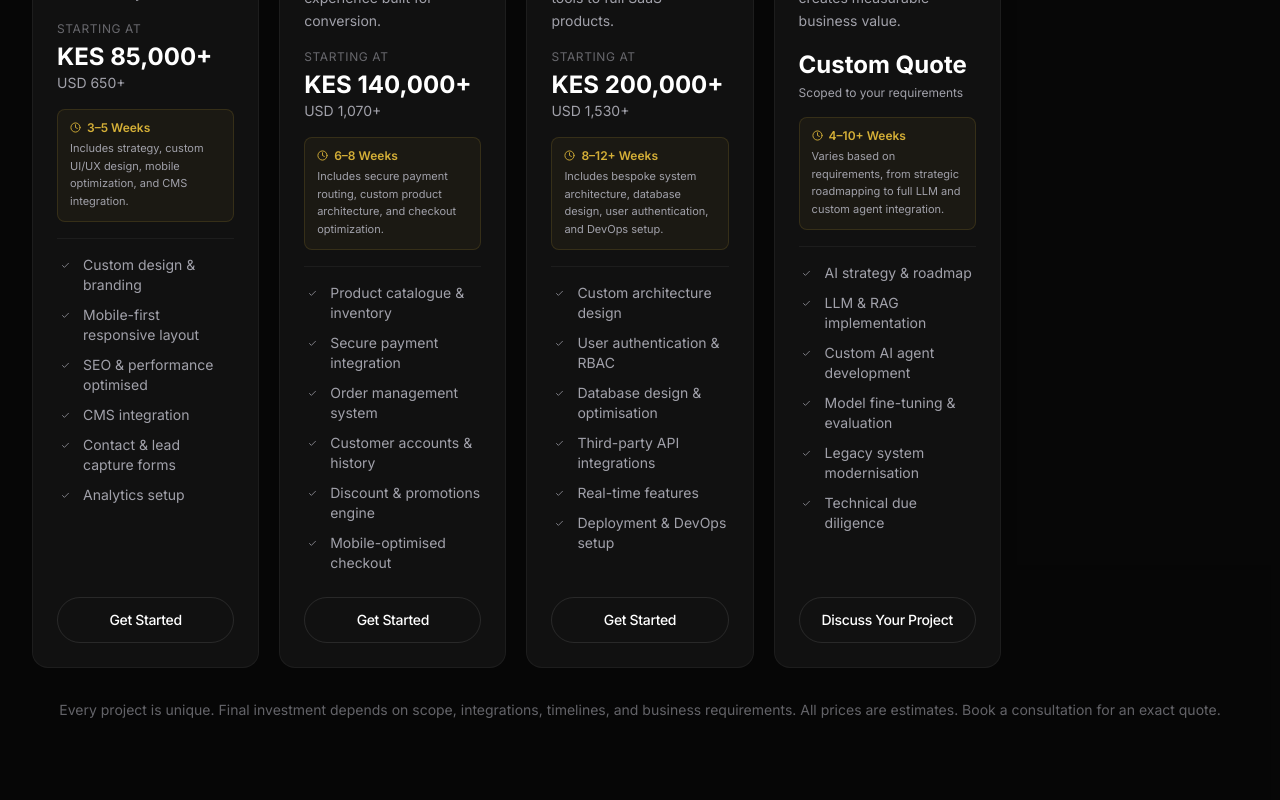
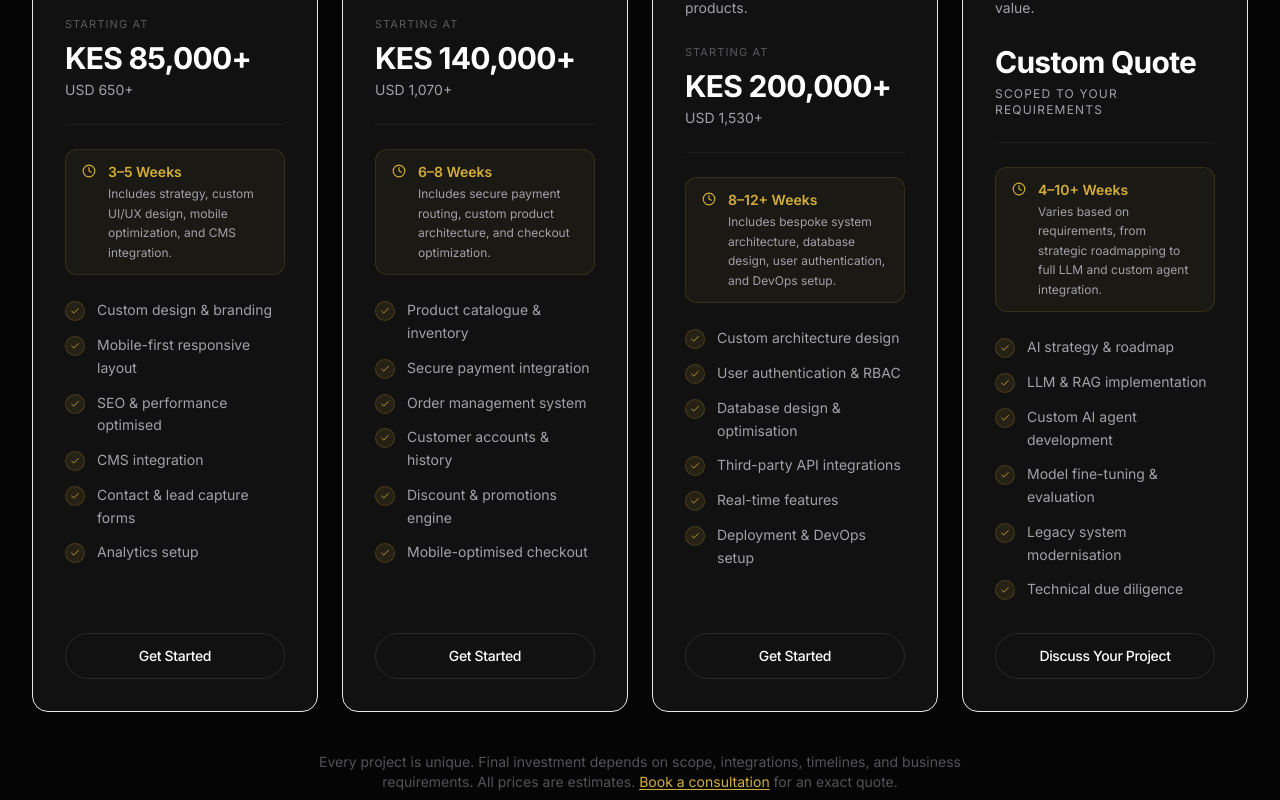
Before and after one commit to antoniodemax/antony, a React (Vite) app: page / in a window 1280 px wide. Shown: the part 3500-4300 px from the top of the page. Built offline with nearby package versions, Linux system fonts and the light colour scheme.

Commit message:
redesigned the  services section with premium card layout, gold accents, and improved spacing

```diff
--- a/src/components/sections/Services.tsx
+++ b/src/components/sections/Services.tsx
@@ -7,68 +7,63 @@ import { services } from '../../data/services'
 function ServiceCard({ service, index }: { service: typeof services[0]; index: number }) {
   return (
     <motion.div
-      initial={{ opacity: 0, y: 28 }}
+      initial={{ opacity: 0, y: 32 }}
       whileInView={{ opacity: 1, y: 0 }}
       viewport={{ once: true, margin: '-40px' }}
-      transition={{ duration: 0.6, delay: index * 0.1, ease: "easeOut" }}
-      className="relative flex flex-col rounded-2xl border border-white/5 bg-card hover:border-white/10 p-6 transition-all duration-300"
+      transition={{ duration: 0.7, delay: index * 0.1, ease: 'easeOut' }}
+      className="group relative flex flex-col rounded-2xl border border-white/8 bg-card overflow-hidden hover:border-accent/30 transition-all duration-500"
     >
+      {/* Gold top accent bar */}
+      <div className="h-[2px] w-full bg-gradient-to-r from-accent/80 via-accent to-accent/20" />
 
-      <div className="flex-1 space-y-4">
-        <div>
-          <h3 className="text-lg font-bold text-white">{service.title}</h3>
-          <p className="text-sm text-muted mt-2 leading-relaxed">{service.description}</p>
+      <div className="flex flex-col flex-1 p-8 gap-6">
+
+        {/* Header */}
+        <div className="space-y-2">
+          <h3 className="text-xl font-bold text-white tracking-tight group-hover:text-accent transition-colors duration-300">
+            {service.title}
+          </h3>
+          <p className="text-sm text-muted leading-relaxed">{service.description}</p>
         </div>
 
         {/* Price */}
-        <div>
+        <div className="pb-6 border-b border-white/5">
           {service.pricingType === 'custom' ? (
             <div>
-              <p className="text-2xl font-bold text-white">Custom Quote</p>
-              <p className="text-xs text-muted mt-1">Scoped to your requirements</p>
+              <p className="text-3xl font-bold text-white tracking-tight">Custom Quote</p>
+              <p className="text-xs text-muted mt-1.5 uppercase tracking-widest">Scoped to your requirements</p>
             </div>
           ) : (
             <div>
-              <p className="text-xs text-muted/60 uppercase tracking-wider mb-1">Starting at</p>
-              <p className="text-2xl font-bold text-white">
-                {service.kes}
-              </p>
-              <p className="text-sm text-muted">{service.usd}</p>
+              <p className="text-[11px] text-muted/50 uppercase tracking-widest mb-2">Starting at</p>
+              <p className="text-3xl font-bold text-white tracking-tight">{service.kes}</p>
+              <p className="text-sm text-muted mt-1">{service.usd}</p>
             </div>
           )}
         </div>
 
         {/* Timeline */}
-        <div className="rounded-lg bg-accent/5 border border-accent/15 px-3 py-2.5 space-y-1">
-          <div className="flex items-center gap-1.5">
-            <Clock size={11} className="text-accent flex-shrink-0" />
-            <span className="text-xs font-semibold text-accent">{service.timeline}</span>
+        <div className="flex items-start gap-3 px-4 py-3 rounded-xl bg-accent/5 border border-accent/15">
+          <Clock size={14} className="text-accent mt-0.5 flex-shrink-0" />
+          <div>
+            <p className="text-sm font-semibold text-accent">{service.timeline}</p>
+            <p className="text-xs text-muted mt-0.5 leading-relaxed">{service.timelineNote}</p>
           </div>
-          <p className="text-[11px] text-muted leading-relaxed">{service.timelineNote}</p>
         </div>
 
-        <div className="border-t border-white/5 pt-4">
-          <ul className="space-y-2.5">
-            {service.features.map(feature => (
-              <li key={feature} className="flex items-start gap-2.5">
-                <div
-                  className={`w-4 h-4 rounded-full flex items-center justify-center flex-shrink-0 mt-0.5 ${
-                    service.recommended ? 'bg-accent/20' : 'bg-white/8'
-                  }`}
-                >
-                  <Check
-                    size={9}
-                    className={service.recommended ? 'text-accent' : 'text-muted'}
-                  />
-                </div>
-                <span className="text-sm text-muted">{feature}</span>
-              </li>
-            ))}
-          </ul>
-        </div>
-      </div>
+        {/* Features */}
+        <ul className="space-y-3 flex-1">
+          {service.features.map(feature => (
+            <li key={feature} className="flex items-start gap-3">
+              <div className="w-5 h-5 rounded-full bg-accent/10 border border-accent/20 flex items-center justify-center flex-shrink-0 mt-0.5">
+                <Check size={10} className="text-accent" />
+              </div>
+              <span className="text-sm text-muted leading-relaxed">{feature}</span>
+            </li>
+          ))}
+        </ul>
 
-      <div className="mt-6">
+        {/* CTA */}
         <Button
           as="a"
           href="#contact"
@@ -76,12 +71,13 @@ function ServiceCard({ service, index }: { service: typeof services[0]; index: n
             e.preventDefault()
             document.querySelector('#contact')?.scrollIntoView({ behavior: 'smooth' })
           }}
-          variant="secondary"
-          className="w-full"
+          variant={service.recommended ? 'primary' : 'secondary'}
+          className="w-full mt-2"
           size="md"
         >
           {service.pricingType === 'custom' ? 'Discuss Your Project' : 'Get Started'}
         </Button>
+
       </div>
     </motion.div>
   )
@@ -89,8 +85,9 @@ function ServiceCard({ service, index }: { service: typeof services[0]; index: n
 
 export default function Services() {
   return (
-    <section id="services" className="py-24 md:py-32 bg-surface/30">
+    <section id="services" className="py-24 md:py-32">
       <div className="max-w-7xl mx-auto px-4 sm:px-6 lg:px-8">
+
         <div className="mb-16 text-center">
           <SectionHeader
             label="Services & Investment"
@@ -99,7 +96,7 @@ export default function Services() {
           />
         </div>
 
-        <div className="grid sm:grid-cols-2 lg:grid-cols-3 xl:grid-cols-5 gap-5 mt-8">
+        <div className="grid sm:grid-cols-2 xl:grid-cols-4 gap-6">
           {services.map((service, i) => (
             <ServiceCard key={service.id} service={service} index={i} />
           ))}
@@ -109,12 +106,21 @@ export default function Services() {
           initial={{ opacity: 0 }}
           whileInView={{ opacity: 1 }}
           viewport={{ once: true }}
-          transition={{ duration: 0.5, delay: 0.5 }}
-          className="text-center text-sm text-muted/60 mt-8"
+          transition={{ duration: 0.5, delay: 0.4 }}
+          className="text-center text-sm text-muted/50 mt-10 max-w-2xl mx-auto"
         >
           Every project is unique. Final investment depends on scope, integrations, timelines,
-          and business requirements. All prices are estimates. Book a consultation for an exact quote.
+          and business requirements. All prices are estimates.{' '}
+          <a
+            href="#contact"
+            onClick={e => { e.preventDefault(); document.querySelector('#contact')?.scrollIntoView({ behavior: 'smooth' }) }}
+            className="text-accent hover:text-white transition-colors underline underline-offset-2"
+          >
+            Book a consultation
+          </a>{' '}
+          for an exact quote.
         </motion.p>
+
       </div>
     </section>
   )
```
